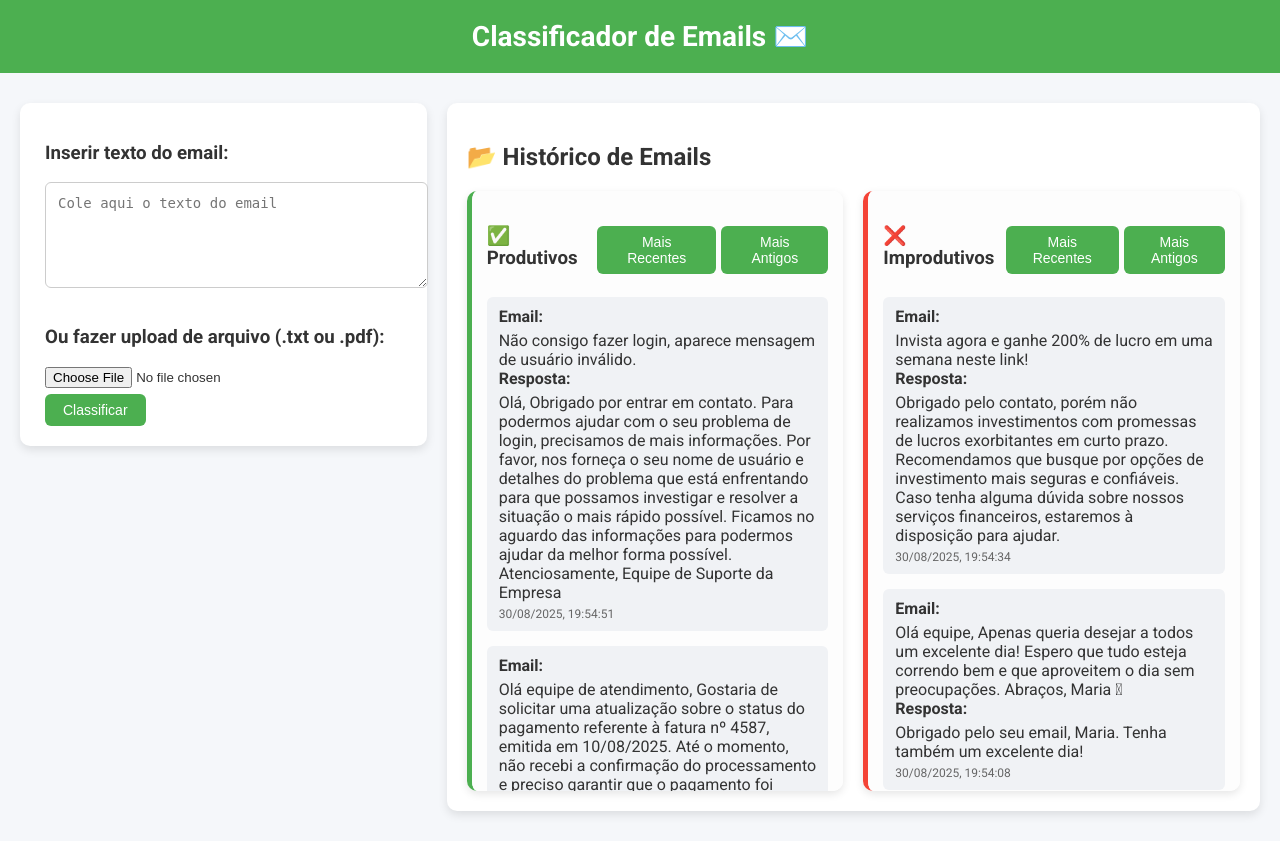
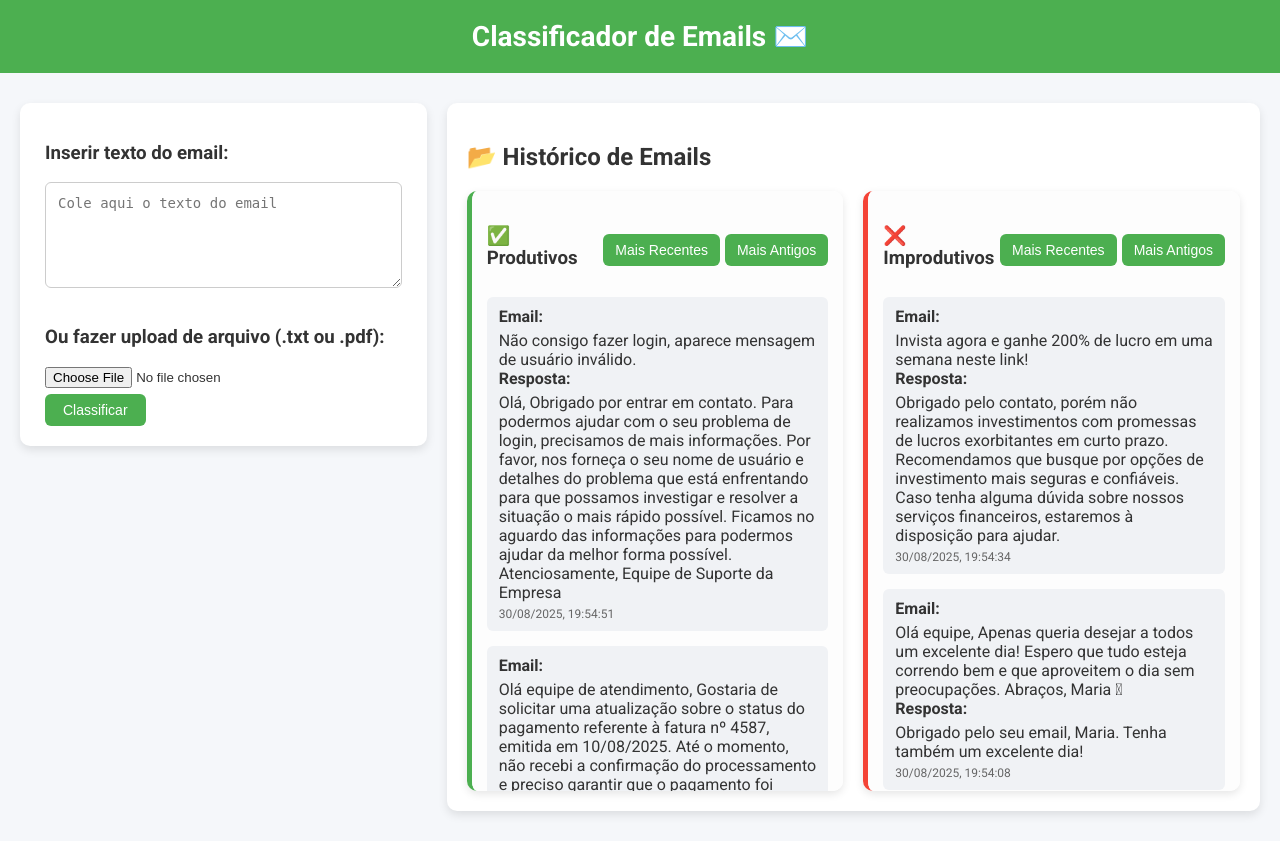
Before and after one commit to MiguelBmattos/classificador_de_emails, a Flask app: page / in a window 1280 px wide. Run offline with Flask 3, Linux system fonts and the light colour scheme.

Commit message:
resolvendo problema dos botões

```diff
--- a/static/style.css
+++ b/static/style.css
@@ -1,3 +1,8 @@
+/* Global box-sizing para evitar problemas de padding/largura */
+* {
+    box-sizing: border-box;
+}
+
 body {
     font-family: 'Roboto', sans-serif;
     margin: 0;
@@ -123,6 +128,15 @@ body {
     gap: 5px;
 }
 
+/* Garante largura consistente dos botões de ordenação */
+.sort-buttons button {
+    min-width: 100px;
+    max-width: 120px;
+    padding: 8px 12px;
+    text-align: center;
+    white-space: nowrap;
+}
+
 .categoria-box::-webkit-scrollbar {
     width: 8px;
 }
```
Lines whose indentation alone changed are shown as unchanged.
